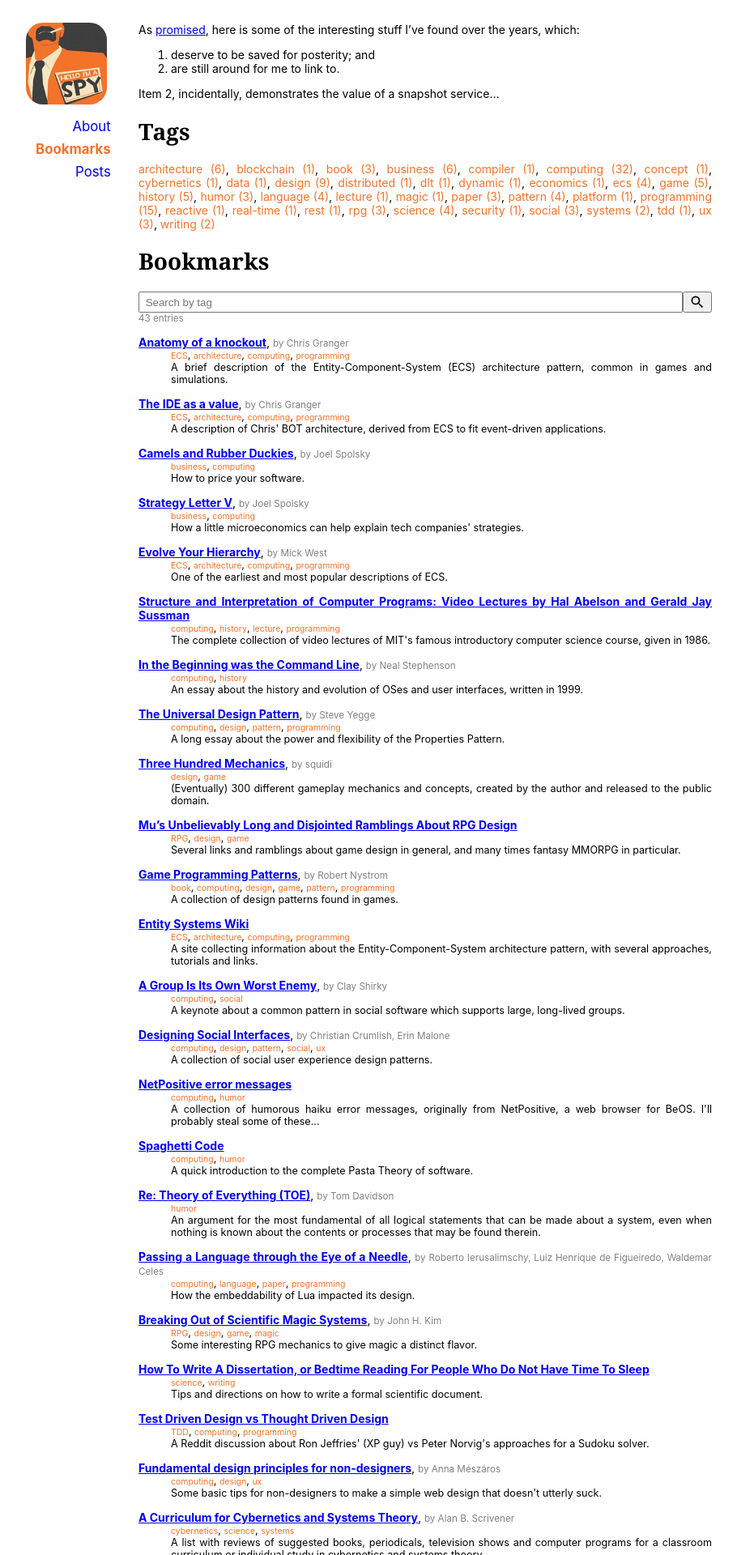
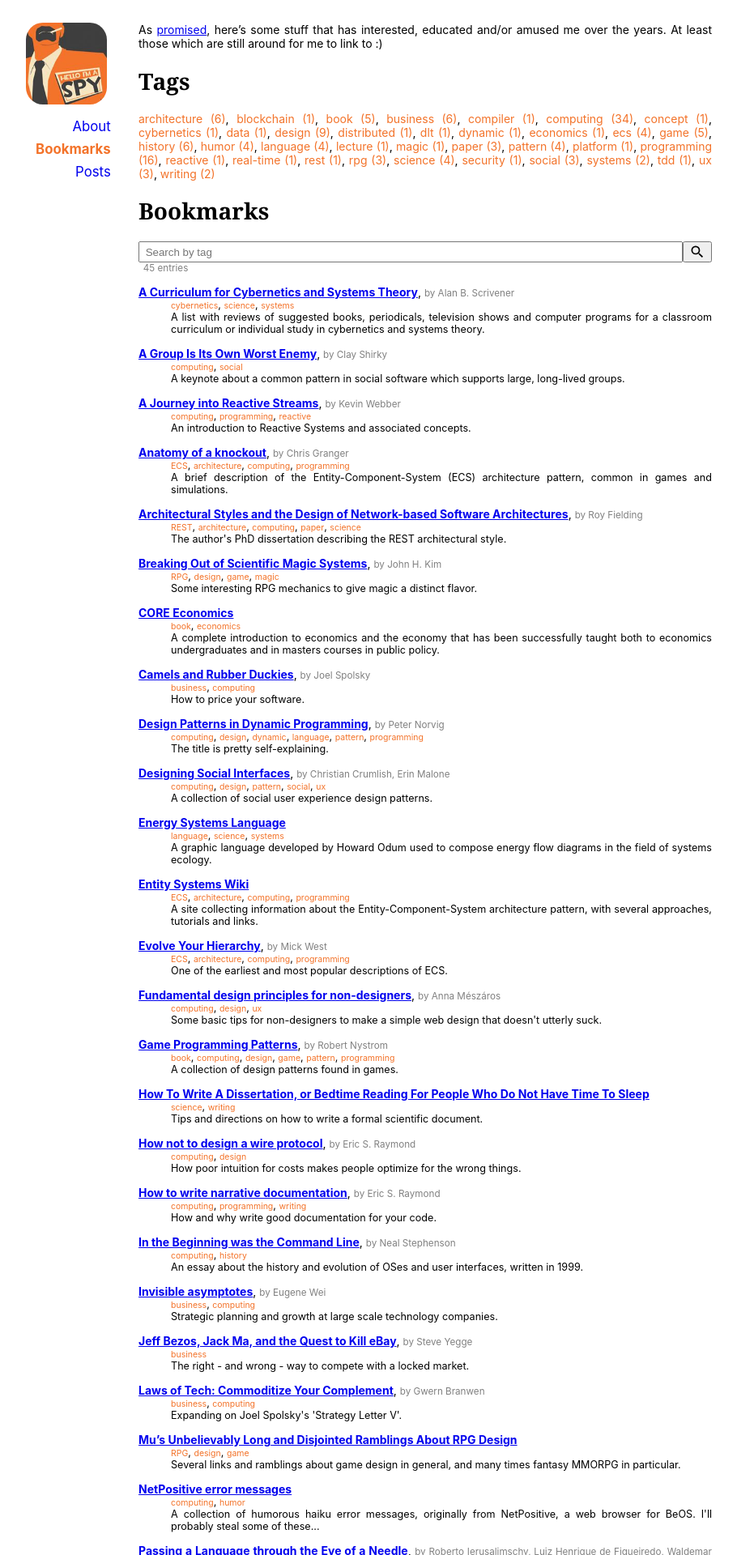
Before and after one commit to hanjos/hanjos.github.io, a Jekyll site: the page built from bookmarks.md, in a window 1280 px wide. Shown: the top 1920 px of the page at 81% size, without its empty margins (183-1093 px from the left). Built offline with Jekyll 4.4.1, drawn with Linux system fonts in a browser that asks for light colours; some of the changed text lies outside the part shown.

Commit message:
Ajustes variados.

```diff
--- a/_data/bookmarks.yml
+++ b/_data/bookmarks.yml
@@ -204,3 +204,13 @@
   title: CORE Economics
   description: A complete introduction to economics and the economy that has been successfully taught both to economics undergraduates and in masters courses in public policy.
   tags: ['book', 'economics']
+- url: http://catb.org/jargon/html/
+  title: The Jargon File
+  authors: Eric S. Raymond
+  description: A comprehensive compendium of hacker slang illuminating many aspects of hackish tradition, folklore, and humor.
+  tags: ['book', 'computing', 'history', 'humor']
+- url: https://web.mit.edu/alexmv/6.037/sicp.pdf
+  title: Structure and Interpretation of Computer Programs, 2nd edition
+  authors: [Harold Abelson, Gerald Jay Sussman, Julie Sussman]
+  description: The second edition of MIT's classic introductory programming course, when they still used Scheme instead of Python.
+  tags: ['book', 'computing', 'programming']
--- a/_sass/_search.scss
+++ b/_sass/_search.scss
@@ -1,3 +1,5 @@
+$search-input-padding: 0.5em;
+
 .search-widget {
   display: flex;
   flex-flow: column nowrap;
@@ -8,7 +10,11 @@
 
     input {
       width: 100%;
-      padding: 0 0.5em;
+      padding: 0 $search-input-padding;
     }
   }
+
+  #search-count {
+    padding-left: $search-input-padding;
+  }
 }
--- a/bookmarks.md
+++ b/bookmarks.md
@@ -3,12 +3,7 @@ layout: default
 title: Bookmarks
 ---
 
-As [promised](/2019/06/11/to-remember-is-to-live.html), here is some of the interesting stuff I've found over the years, which:
-
-1. deserve to be saved for posterity; and
-2. are still around for me to link to.
-
-Item 2, incidentally, demonstrates the value of a snapshot service...
+As [promised](/2019/06/11/to-remember-is-to-live.html), here's some stuff that has interested, educated and/or amused me over the years. At least those which are still around for me to link to :)
 
 # Tags
 
@@ -30,7 +25,8 @@ Item 2, incidentally, demonstrates the value of a snapshot service...
 
 {% if site.data.bookmarks.size > 0 %}
 <dl>
-{% for bookmark in site.data.bookmarks %}
+{% assign sorted_bookmarks = site.data.bookmarks | sort: 'title', 'last' %}
+{% for bookmark in sorted_bookmarks %}
   {% include bookmark-entry.html bookmark=bookmark %}
 {% endfor %}
 </dl>
```
Also changed, not shown: posts.md (+1 -1 lines).
